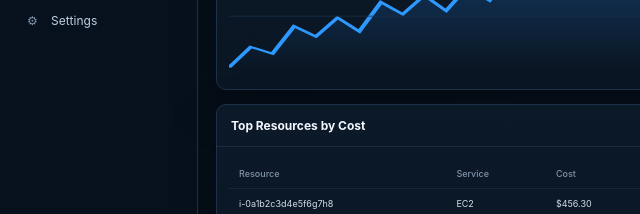
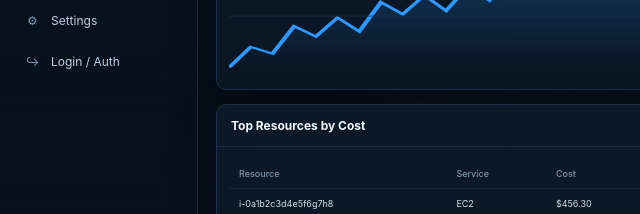
Before and after one commit to nitindrathod4-alt/cloudcost-aws-monitoring-platform, a plain HTML site: page frontend/index.html in a window 1280 px wide. Shown: the part 408-622 px from the top of the page, 0-640 px from the left. Drawn offline with Linux system fonts and the light colour scheme.

Commit message:
Add tenth Login Auth navigation page

```diff
--- a/frontend/index.html
+++ b/frontend/index.html
@@ -30,6 +30,7 @@
         <a href="#monitoring" data-route="monitoring" class="nav-item"><span>◒</span>Monitoring</a>
         <a href="#security" data-route="security" class="nav-item"><span>◍</span>Security</a>
         <a href="#settings" data-route="settings" class="nav-item"><span>⚙</span>Settings</a>
+        <a href="#auth" data-route="auth" class="nav-item"><span>↪</span>Login / Auth</a>
       </nav>
       <div class="sidebar-bottom">
         <div class="month-card"><span>Current Month</span><strong id="current-month">AWS Billing Period</strong><span class="calendar-icon">▣</span></div>
```
